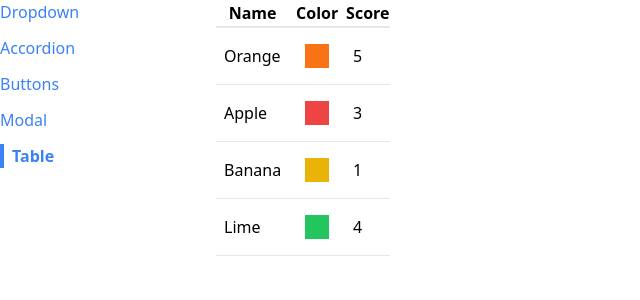
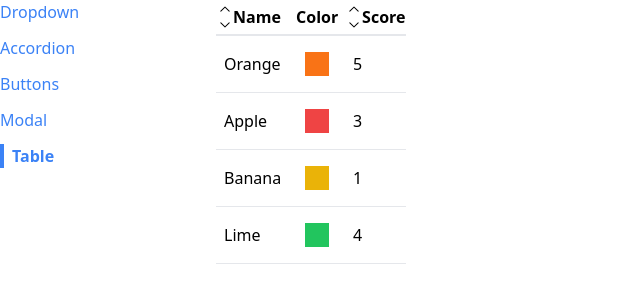
Before and after one commit to jaymistry456/react-components, a React (Create React App) app: page /table in a window 1280 px wide. Shown: the top 300 px of the page, without its empty margins (0-640 px from the left). Built offline with nearby package versions, Linux system fonts and the light colour scheme.

Commit message:
adding sorting functionality to Table component

```diff
--- /dev/null
+++ b/src/components/SortableTable.js
@@ -0,0 +1,95 @@
+import { useState } from "react";
+import { GoChevronDown, GoChevronUp } from 'react-icons/go';
+import Table from "./Table";
+
+function SortableTable(props) {
+    const [sortOrder, setSortOrder] = useState(null);
+    const [sortBy, setSortBy] = useState(null);
+    const { config, data } = props;
+
+    const handleClick = (label) => {
+        if(sortBy && sortBy != label) {
+            setSortOrder('asc');
+            setSortBy(label);
+            return;
+        }
+
+        if(sortOrder === null) {
+            setSortOrder('asc');
+            setSortBy(label);
+        }
+        else if(sortOrder === 'asc') {
+            setSortOrder('desc');
+            setSortBy(label);
+        }
+        else if(sortOrder === 'desc') {
+            setSortOrder(null);
+            setSortBy(null);
+        }
+    };
+
+    const updatedConfig = config.map((column) => {
+        if(!column.sortValue) {
+            return column;
+        }
+        return {
+            ...column,
+            header: () => (
+                <th className="cursor-pointer hover:bg-gray-100" onClick={() => handleClick(column.label)}>
+                    <div className="flex items-center">
+                        {getIcons(column.label, sortBy, sortOrder)}
+                        {column.label}
+                    </div>
+                </th>
+            )
+        }
+    });
+
+    let sortedData = data;
+    if(sortOrder && sortBy) {
+        const { sortValue } = config.find((column) => column.label === sortBy);
+        sortedData = [...data].sort((a, b) => {
+            const valueA = sortValue(a);
+            const valueB = sortValue(b);
+
+            const reverseOrder = sortOrder === 'asc' ? 1 : -1;
+
+            if(typeof valueA === 'string') {
+                return valueA.localeCompare(valueB) * reverseOrder;
+            }
+            else {
+                return (valueA - valueB) * reverseOrder;
+            }
+        });
+    }
+
+    return <Table {...props} data={sortedData} config={updatedConfig} />;
+}
+
+function getIcons(label, sortBy, sortOrder) {
+    if(label !== sortBy) {
+        return <div>
+            <GoChevronUp />
+            <GoChevronDown />
+        </div>;
+    }
+
+    if(sortOrder === null) {
+        return <div>
+            <GoChevronUp />
+            <GoChevronDown />
+        </div>;
+    }
+    else if(sortOrder === 'asc') {
+        return <div>
+            <GoChevronUp />
+        </div>;
+    }
+    else if(sortOrder === 'desc') {
+        return <div>
+            <GoChevronDown />
+        </div>;
+    }
+}
+
+export default SortableTable;
--- a/src/components/Table.js
+++ b/src/components/Table.js
@@ -1,5 +1,11 @@
+import { Fragment } from "react";
+
 function Table({ data, config, keyFn }) {
     const renderedHeaders = config.map((column) => {
+        if(column.header) {
+            return <Fragment key={column.label}>{column.header()}</Fragment>;
+        }
+
         return <th key={column.label}>{column.label}</th>
     });
 
--- a/src/pages/TablePage.js
+++ b/src/pages/TablePage.js
@@ -1,4 +1,4 @@
-import { render } from "react-dom";
+import SortableTable from "../components/SortableTable";
 import Table from "../components/Table";
 
 function TablePage() {
@@ -13,7 +13,8 @@ function TablePage() {
     const config = [
         {
             label: 'Name',
-            render: (fruit) => fruit.name
+            render: (fruit) => fruit.name,
+            sortValue: (fruit) => fruit.name
         },
         {
             label: 'Color',
@@ -21,7 +22,8 @@ function TablePage() {
         },
         {
             label: 'Score',
-            render: (fruit) => fruit.score
+            render: (fruit) => fruit.score,
+            sortValue: (fruit) => fruit.score
         }
     ];
 
@@ -31,7 +33,7 @@ function TablePage() {
 
     return (
         <div>
-            <Table data={data} config={config} keyFn={keyFn} />
+            <SortableTable data={data} config={config} keyFn={keyFn} />
         </div>
     );
 }
```
